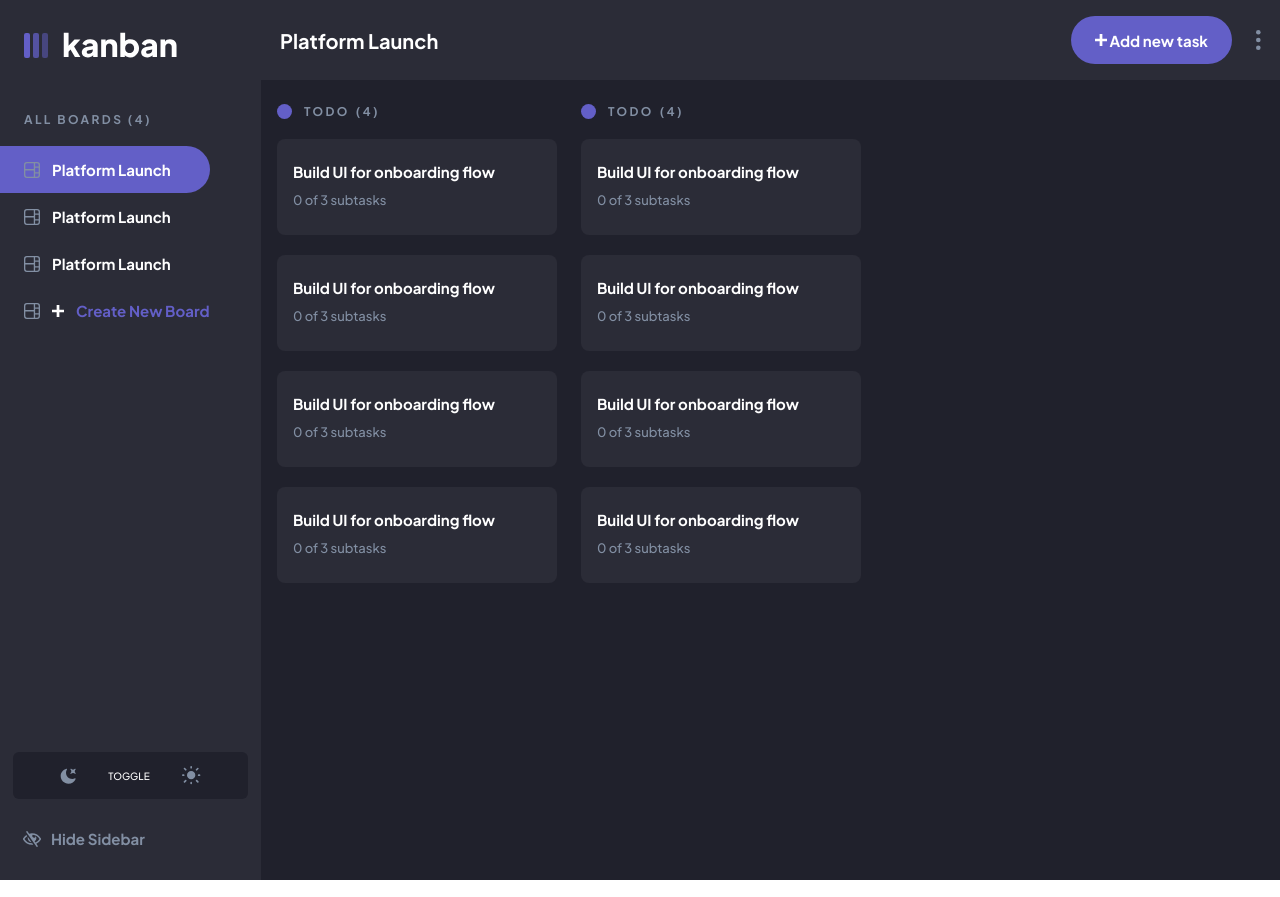
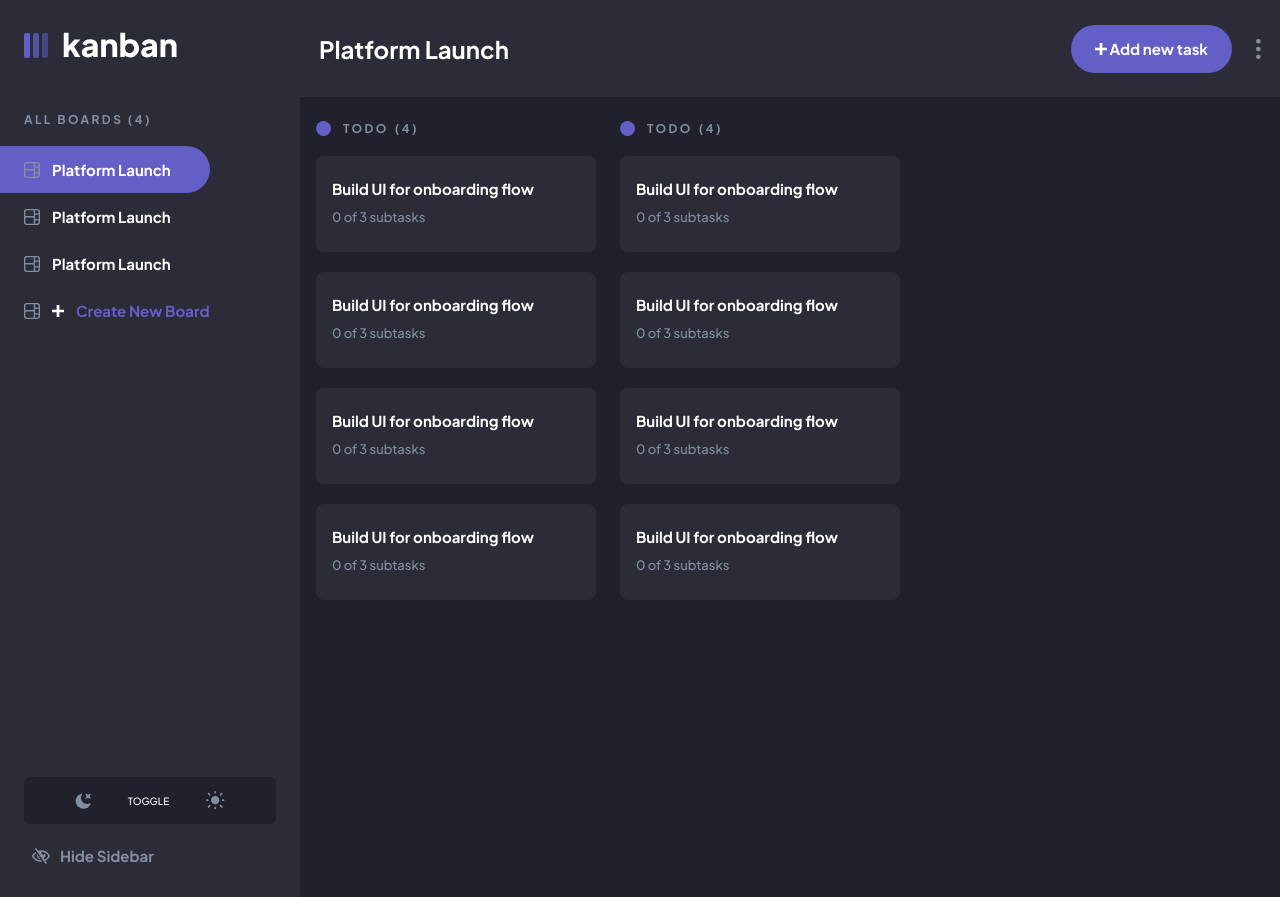
Before and after one commit to David-Henery4/Kanban-Task-Manager, a React (Create React App) app: page / in a window 1280 px wide. Built offline with nearby package versions, Linux system fonts and the light colour scheme.

Commit message:
desktop-ui

```diff
--- a/src/sass/abstracts/_mixins.scss
+++ b/src/sass/abstracts/_mixins.scss
@@ -13,9 +13,16 @@
   transform: translate(-50%, -50%);
 }
 
+// MIXIN MEDIA QUERIES
+
 @mixin respond ($breakpoint) {
   @if $breakpoint == tab {
-    @media (min-width: 48em) {
+    @media (min-width: 48em) { //min 768px
+      @content
+    }
+  };
+  @if $breakpoint == lap {
+    @media (min-width: 64em) { //min 1024px
       @content
     }
   };
--- a/src/sass/components/_navbar.scss
+++ b/src/sass/components/_navbar.scss
@@ -9,6 +9,9 @@
   padding: 0 19px;
   @include respond(tab) {
     height: 80px;
+  }
+  @include respond(lap) {
+    height: 97px;
   }
   &-left {
     height: 100%;
@@ -57,6 +60,11 @@
     @include respond(tab) {
       font-size: 20px;
     }
+    @include respond(lap) {
+      font-weight: $fontWeightBold;
+      font-size: 24px;
+      line-height: 30px;
+    }
   }
   //
   &__drop-down-icon {
--- a/src/sass/components/_sidebar.scss
+++ b/src/sass/components/_sidebar.scss
@@ -10,6 +10,9 @@
   flex-direction: column;
   justify-content: space-between;
   align-items: flex-start;
+  @include respond (lap){
+    min-width: 300px;
+  }
   &__logo{
     grid-column: 2/-1;
   }
@@ -24,7 +27,10 @@
     @include flex-cen-cen;
     flex-direction: column;
     align-items: flex-start;
-    gap: 30px;
+    gap: 22px;
+    @include respond (lap){
+      padding: 0 24px;
+    }
   }
   &-hide-sidebar{
     padding: 0 10px;
@@ -32,6 +38,9 @@
     justify-content: flex-start;
     gap: 10px;
     color: $nonActiveFontColor;
+    @include respond (lap){
+      padding: 0 8px;
+    }
     &__icon{
 
     }
```
